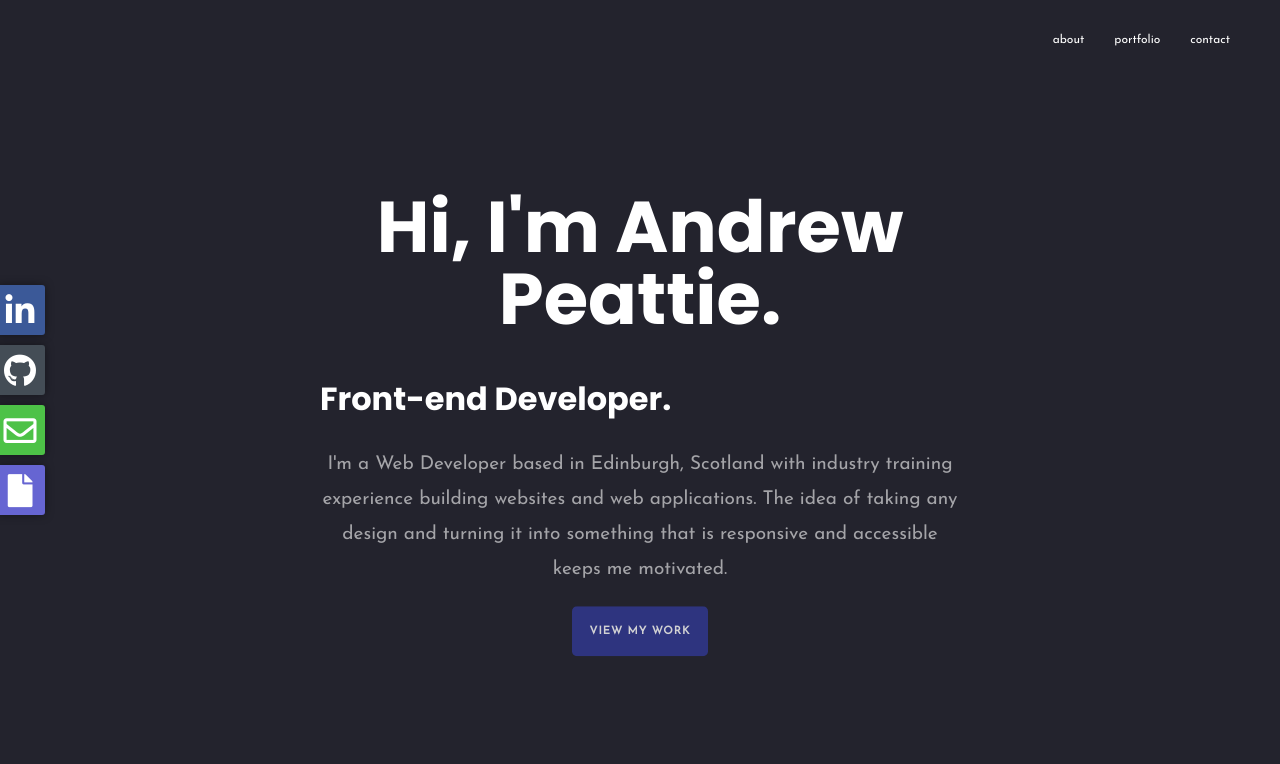
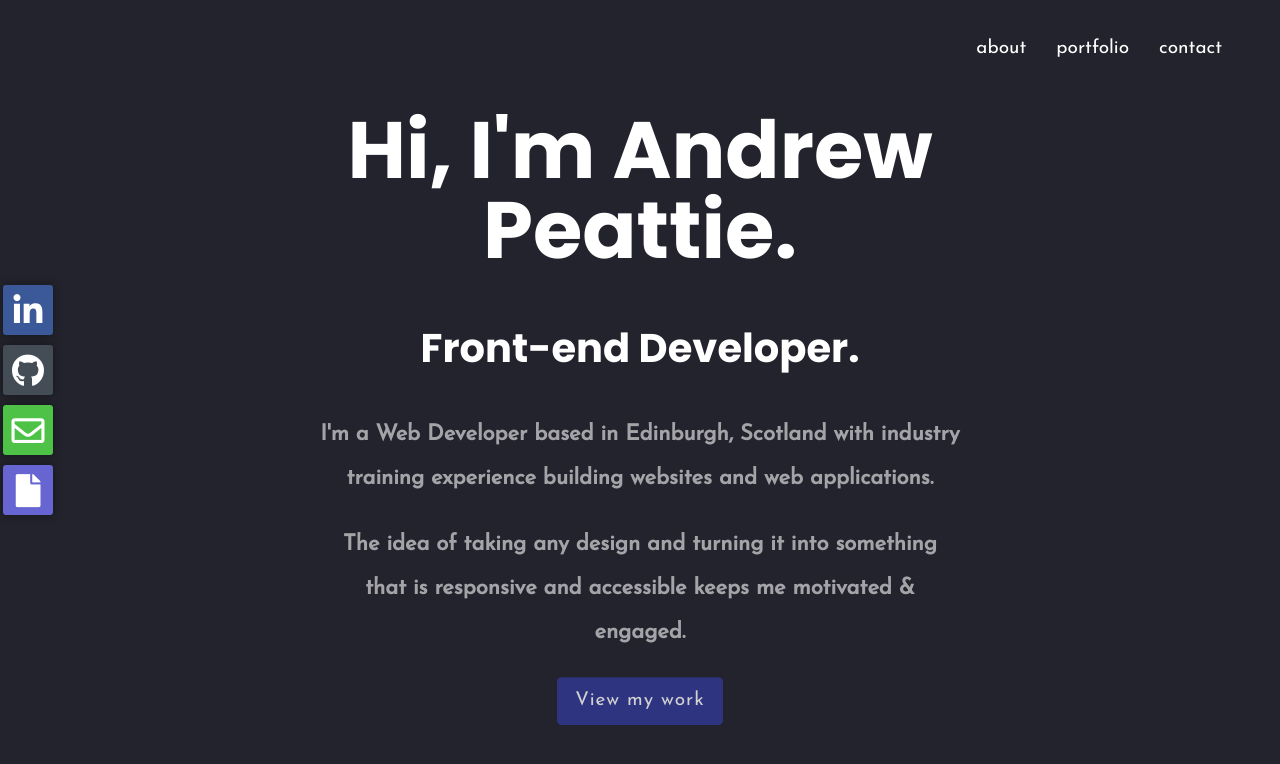
Before and after one commit to atrp87/portfolio, a React (Create React App) app: page / in a window 1280 px wide. Shown: the top 764 px of the page. Built offline with nearby package versions, Linux system fonts and the light colour scheme.

Commit message:
media qs start

```diff
--- a/src/components/about/About.css
+++ b/src/components/about/About.css
@@ -1,7 +1,7 @@
 .wrapper h1 {
 	display: block;
 	color: #fff;
-	font-size: 72px;
+	font-size: 8rem;
 	line-height: 1;
 	opacity: 0;
 	animation: fade .01s ease-out 1.75s forwards;
@@ -10,11 +10,17 @@
 .wrapper h3 {
 	display: block;
 	color: #fff;
-	font-size: 32px;
+	font-size: 4rem;
 	line-height: 1;
-	padding-top: 10px 20px;
 	opacity: 0;
 	animation: fade .01s ease-out 2.45s forwards;
+	padding: 5px 5px;
+}
+.wrapper p {
+	font-size: 2.2rem;
+	line-height: 2em;
+	margin-bottom: 1em;
+	font-weight: 800;
 }
 
 .wrapper {
@@ -23,12 +29,12 @@
   left: 50%;
 	transform: translate(-50%,-50%);
 	text-align: center;
-	max-width: 900px;
 }
 
 .swipe {
 	position: relative;
 	width: fit-content;
+	margin: 0 auto;
 }
 
 .swipe::after {
@@ -103,23 +109,23 @@
 
 .wrapper button {
 	padding: 0px 1.8rem;
-	height: 50px;
-	font-size: 11px;
-	font-weight: 700;
-	line-height: 50px;
+	height: 2.5em;
+  font-size: 1em;
+  font-weight: 500;
+  line-height: 0.9em;
 	opacity: 0;
 	color: #fff;
-	line-height: 23px;
 	background-color: #323a96;
 	border: none;
 	border-radius: 5px;
 	cursor: pointer;
-	letter-spacing: 1px;
-	text-transform: uppercase;
+	letter-spacing: 0.1rem;
+	margin-bottom: 1em;
 }
 
 .wrapper button:hover {
 	background-color: #2c3383;
+	font-weight: 600;
 }
 
 .wrapper button {
@@ -137,3 +143,19 @@
 		opacity: 1;
 	}
 }
+
+
+
+@media only screen and (min-width: 2560px) {
+.wrapper h1 {
+    width: 100%;
+		font-size: 5.7em;
+}
+}
+
+@media only screen and (min-width: 2560px) {
+.wrapper h1 {
+    width: 100%;
+		font-size: 5.7em;
+}
+}
--- a/src/components/about/About.js
+++ b/src/components/about/About.js
@@ -35,8 +35,10 @@ const About = () => {
 					<p>
 						I'm a Web Developer based in Edinburgh, Scotland with industry
 						training experience building websites and web applications.
+					</p>
+					<p>
 						The idea of taking any design and turning it into something that
-						is responsive and accessible keeps me motivated.
+						is responsive and accessible keeps me motivated & engaged.
 					</p>
 				</div>
 				<div>
--- a/src/components/about/About.module.css
+++ b/src/components/about/About.module.css
@@ -3,7 +3,6 @@
 	color: #fff;
 	font-size: 72px;
 	line-height: 1;
-	padding-top: 15px 25px;
 	opacity: 0;
 	animation: fade .01s ease-out 1.75s forwards;
 }
@@ -13,23 +12,22 @@
 	color: #fff;
 	font-size: 32px;
 	line-height: 1;
-	padding-top: 10px 20px;
 	opacity: 0;
 	animation: fade .01s ease-out 2.45s forwards;
 }
 
 .wrapper {
-	display: flex;
-	flex-direction: column;
-	margin: 0 auto;
-	justify-content: center;
-	align-items: center;
-	max-width: 900px;
+	position: absolute;
+  top: 50%;
+  left: 50%;
+	transform: translate(-50%,-50%);
+	text-align: center;
 }
 
 .swipe {
 	position: relative;
 	width: fit-content;
+	margin: 0 auto;
 }
 
 .swipe::after {
@@ -44,8 +42,7 @@
 	background: #ff5858;
 	animation: swipe 1.5s ease-out 1s forwards;
 }
-
-.swipeD::after {
+.swipe--delay::after {
 	background-color: #fff;
 	animation-delay: 1.8s;
 }
@@ -106,22 +103,21 @@
 .wrapper button {
 	padding: 0px 1.8rem;
 	height: 50px;
-	font-size: 11px;
-	font-weight: 700;
-	line-height: 50px;
+  font-size: 16px;
+  font-weight: 500;
+  line-height: 50px;
 	opacity: 0;
 	color: #fff;
-	line-height: 23px;
 	background-color: #323a96;
 	border: none;
 	border-radius: 5px;
 	cursor: pointer;
-	letter-spacing: 1px;
-	text-transform: uppercase;
+	letter-spacing: 0.1rem;
 }
 
 .wrapper button:hover {
 	background-color: #2c3383;
+	font-weight: 600;
 }
 
 .wrapper button {
--- a/src/components/contact/Contact.module.css
+++ b/src/components/contact/Contact.module.css
@@ -2,12 +2,11 @@
     max-width: 800px;
     margin: 0 auto;
     text-align: center;
-    margin-top: 10px;
 }
-
 
 .contact button:hover {
     background-color: #2c3383;
+    margin-bottom: 1em;
 }
 
 .contact a {
@@ -25,3 +24,24 @@
     flex-wrap: wrap;
     gap: 25px;
 }
+
+
+/* @media screen and (width: 320px) {
+    .contact h1 {
+    font-size: 0.7em;
+    }
+} */
+
+/* @media screen and (width: 320px) {
+    .contact p {
+    line-height: 30px;
+    width: 1000px;
+    }
+}
+
+
+@media screen and (min-width: 2560px) {
+    .contact p {
+    font-size: 1.4em;
+    }
+} */
--- a/src/components/navigation/navbar/Navbar.css
+++ b/src/components/navigation/navbar/Navbar.css
@@ -3,7 +3,7 @@
   display: flex;
   justify-content: flex-end;
   align-items: center;
-  font-size: 1.2rem;
+  font-size: 1.9rem;
 }
 
 .fa-firstdraft {
--- a/src/components/navigation/social/Social.module.css
+++ b/src/components/navigation/social/Social.module.css
@@ -98,3 +98,9 @@
   text-decoration: none;
   color: #fff;
 }
+
+@media only screen and (max-width: 320px) {
+.socialWrapper, li {
+
+}
+}
--- a/src/components/portfolio/Portfolio.js
+++ b/src/components/portfolio/Portfolio.js
@@ -25,7 +25,7 @@ const Portfolio = () => {
             exit='exit'
         >
             <h1>Portfolio.</h1>
-            <p>Here are a few projects I've worked on recently.</p>
+            <p>Here are a few projects I've worked on recently, Click an image for project information and more.</p>
             <Projects />
         </motion.div>
     );
--- a/src/components/portfolio/displayProjects/DisplayProjects.js
+++ b/src/components/portfolio/displayProjects/DisplayProjects.js
@@ -10,7 +10,7 @@ import Modal from '../modal/Modal';
 const DisplayProjects = () => {
 	const [isModalOpened1, setIsModalOpened1] = useState(false);
 	const [isModalOpened2, setIsModalOpened2] = useState(false);
-	// FIND a more efficient way of state use / reusable Modal component.
+	// FIND a more efficient way of state use (useEffect ?) / reusable Modal component.
 	// && Separate component for image displays / modal.
 
   return (
@@ -26,11 +26,11 @@ const DisplayProjects = () => {
 			<Modal
 				isOpened={isModalOpened1}
 				onClose={() => setIsModalOpened1(false)}>
-						<div className='modal-left'>
+						<div className={DisplayProjectsCSS.modalLeft}>
 							<img src={CovidGIF} alt="Portfolio GIF"/>
 						</div>
-						<div className="modal-right">
-							<h3>My Portfolio</h3>
+						<div className={DisplayProjectsCSS.modalRight}>
+							<h3>My Portfolio.</h3>
 								<ul>
 									<li>React.JS</li>
 									<li>JavaScript</li>
@@ -38,7 +38,9 @@ const DisplayProjects = () => {
 									<li>REACT ROUTER</li>
 									<li>REACT PORTALS</li>
 								</ul>
+								<h4>About.</h4>
 								<p>
+									Lorem ipsum dolor sit amet consectetur adipisicing elit. Repellendus ipsam, asperiores dolorem impedit neque dolores sint praesentium laudantium? Alias veritatis incidunt maxime a molestiae amet nam exercitationem laborum quod? Debitis dicta assumenda exercitationem maxime a est veniam sequi quasi commodi soluta maiores, officiis similique rerum veritatis ex nemo incidunt consectetur.
 									Lorem ipsum dolor sit amet consectetur adipisicing elit. Repellendus ipsam, asperiores dolorem impedit neque dolores sint praesentium laudantium? Alias veritatis incidunt maxime a molestiae amet nam exercitationem laborum quod? Debitis dicta assumenda exercitationem maxime a est veniam sequi quasi commodi soluta maiores, officiis similique rerum veritatis ex nemo incidunt consectetur.
 								</p>
 								<button>Live Version</button>
--- a/src/components/portfolio/displayProjects/DisplayProjects.module.css
+++ b/src/components/portfolio/displayProjects/DisplayProjects.module.css
@@ -96,12 +96,18 @@
 	color: #fff;
 }
 
-.modalLeft {
-	    width: 60rem;
-    height: 100%;
-    display: inline-block;
+/* Inner Model Content, { children } */
+
+.modalRight{
+	flex: 1;
+	padding: 1.5rem;
+  height: 100%;
+  display: inline-block;
+	border-left: 2px solid rgba(0, 0, 0, .9)
 }
 
-.modalRight {
-	background-color: blue;
+.modalLeft {
+	flex: 1;
+  height: 100%;
+  display: inline-block;
 }
--- a/src/components/portfolio/modal/Modal.module.css
+++ b/src/components/portfolio/modal/Modal.module.css
@@ -1,4 +1,6 @@
 .modal {
+  display: flex;
+  border-radius:20px;
   position: absolute;
   top: 50%;
   left: 50%;
@@ -7,7 +9,7 @@
   height: 50rem;
   background: #2c2c36;
   z-index: 3;
-  border: 2px solid black;
+  border: 2px solid rgba(0, 0, 0, .9);
 }
 
 .overlay {
@@ -26,9 +28,10 @@
   margin: .5rem;
   border: 1px solid rgba(255, 255, 255, 0.6);
   padding: .7rem;
-  letter-spacing: 1px;
+  letter-spacing: 2px;
   font-size: 1.3rem;
   text-decoration: none;
+  font-weight: 600;
 }
 
 .close {
@@ -39,34 +42,22 @@
   cursor: pointer;
 }
 
-
 /* @media (min-width: 56.25em) {
       .flex-container  {
         display: flex;
     }
   } */
 
-  .modal img {
- width: 60rem;
-    height: 100%;
+/* Inner Model Content, { children } */
+
+.modal img {
+  width: 50rem;
+  height: 100%;
 	object-fit: fill;
+  border-radius: 20px 0px 0px 20px;
 }
 
-.modal-left{
-  flex: 1;
-	width: 60rem;
-  height: 100%;
-  display: inline-block;
-}
-
-.modal .modal-right{
-  flex: 1;
-	width: 60rem;
-    height: 100%;
-    display: inline-block;
-}
-
-.content {
+.modal .content {
   display: flex;
   height: 100%;
 }
@@ -77,4 +68,41 @@
   font-family: 'Josefin Sans', sans-serif;
   line-height: 1.8;
   height: 22rem;
+  width: 40rem;
+  padding-left: 45px;
 }
+
+.modal li {
+  display: inline-block;
+  margin: .5rem;
+  border: 1px solid #94a4b4;
+  padding: .5rem;
+  color: #fff;
+  font-weight: lighter;
+  letter-spacing: 1px;
+  font-size: 1.3rem;
+}
+
+.modal h3 {
+  margin-top: 0px;
+}
+
+button {
+	padding: 0px 1rem;
+	height: 50px;
+  font-size: 16px;
+  font-weight: 500;
+  line-height: 50px;
+	color: #fff;
+	background-color: #323a96;
+	border: none;
+	border-radius: 5px;
+	cursor: pointer;
+	letter-spacing: 0.1rem;
+}
+
+
+button:hover {
+	background-color: #2c3383;
+	font-weight: 600;
+}
--- a/src/container/App.css
+++ b/src/container/App.css
@@ -7,19 +7,23 @@ input, textarea, button {
     font-family: inherit
 }
 
+::-webkit-scrollbar {
+    width: 7px;
+    background-color: #171a1d;
+    border-radius: 3px;
+}
+::-webkit-scrollbar-thumb {
+    border-radius: 12px;
+    background-color: #fff;
+}
+::-webkit-scrollbar-track {
+    border-radius: 12px;
+    background-color: #171a1d;
+}
+
 html {
     height: 100%;
     font-size: 62.5%;
-}
-
-@media only screen and (max-width: 62.5em) {
-html {
-    font-size: 55.5%;
-}
-}
-
-body > #root > main {
-    min-height: 100vh;
 }
 
 body {
@@ -27,7 +31,6 @@ body {
     font-size: 19px;
     color: #fff;
     box-sizing: border-box;
-    margin: 0;
     background-color: #23232d;
     -webkit-font-smoothing: antialiased;
 }
@@ -40,6 +43,6 @@ h1, h2, h3, h4, h5, h6 {
 
 p {
     color: rgba(255, 255, 255, 0.6);
-    line-height: 35px;
+    line-height: 33px;
     text-align: center;
 }
```
